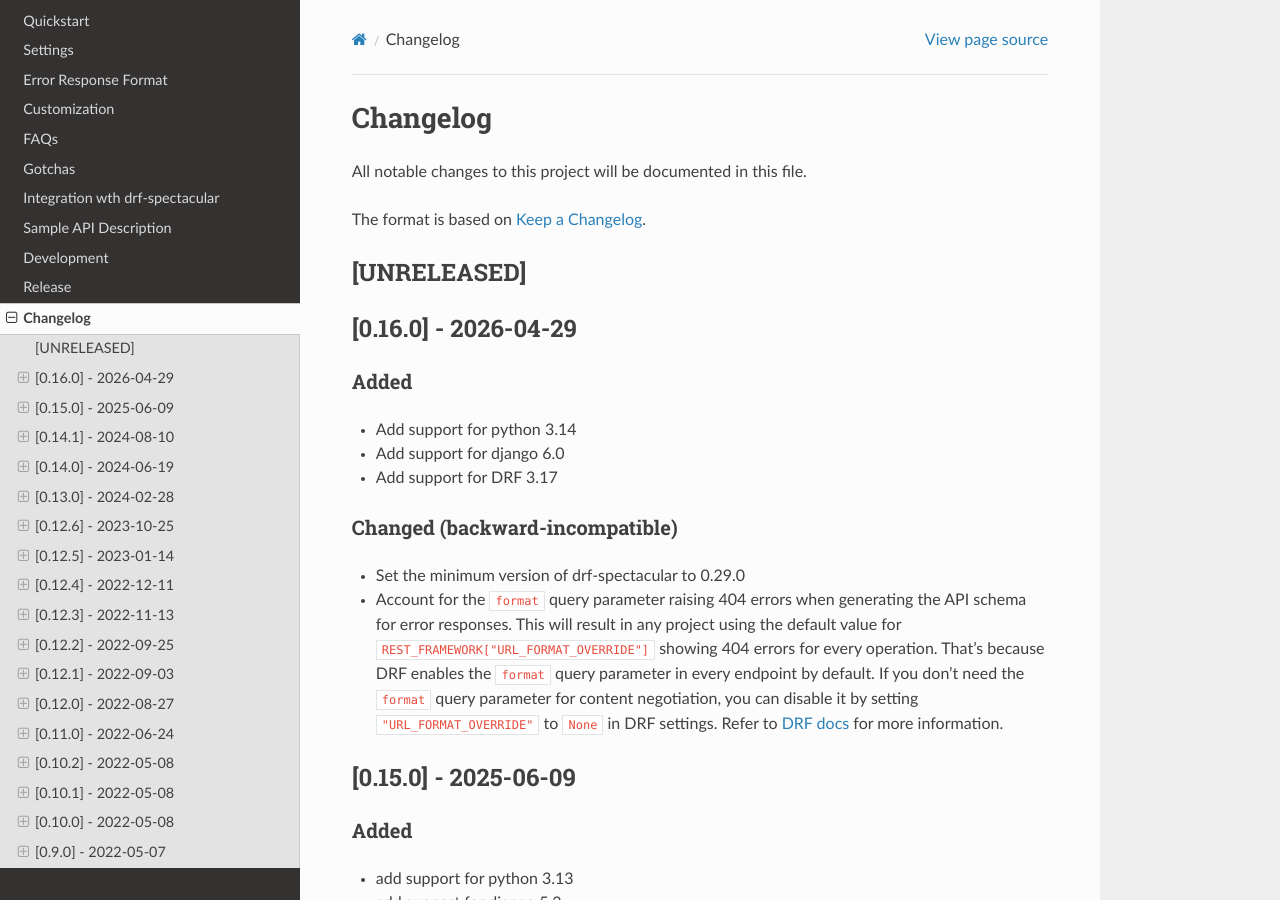
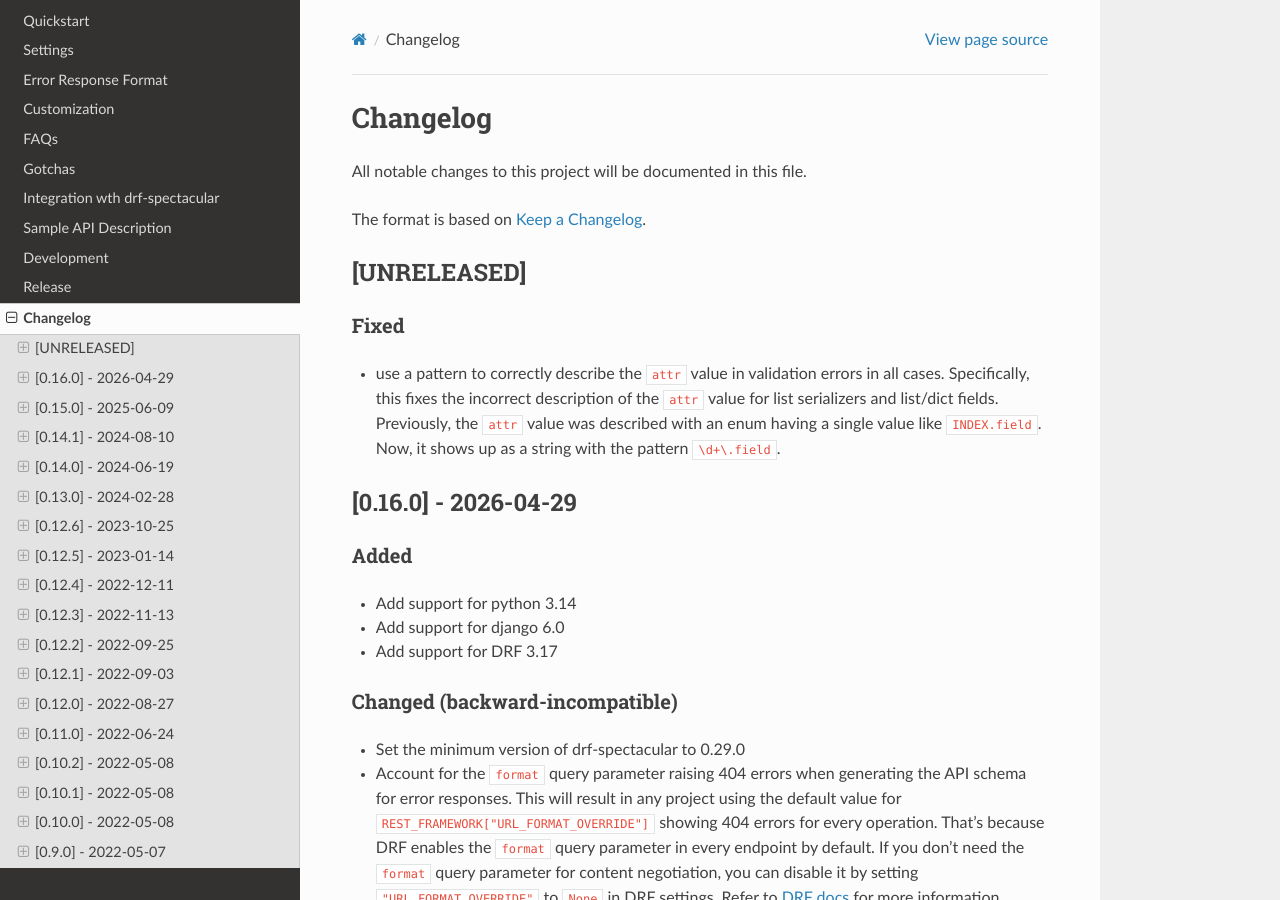
Before and after one commit to ghazi-git/drf-standardized-errors, a Sphinx documentation site: the page built from docs/changelog.md, in a window 1280 px wide and 900 px high. Built offline with Sphinx 7.4.7 and the Read the Docs theme 2.0.0, drawn with Linux system fonts in a browser that asks for light colours.

Commit message:
add an entry to the changelog about schema generation fix for list serializers and list/dict fields

```diff
--- a/docs/changelog.md
+++ b/docs/changelog.md
@@ -5,6 +5,11 @@ All notable changes to this project will be documented in this file.
 The format is based on [Keep a Changelog](https://keepachangelog.com/en/1.0.0/).
 
 ## [UNRELEASED]
+### Fixed
+- use a pattern to correctly describe the `attr` value in validation errors in all cases. Specifically, this fixes
+the incorrect description of the `attr` value for list serializers and list/dict fields. Previously, the `attr`
+value was described with an enum having a single value like `INDEX.field`. Now, it shows up as a string with
+the pattern `\d+\.field`.
 
 ## [0.16.0] - 2026-04-29
 ### Added
```
